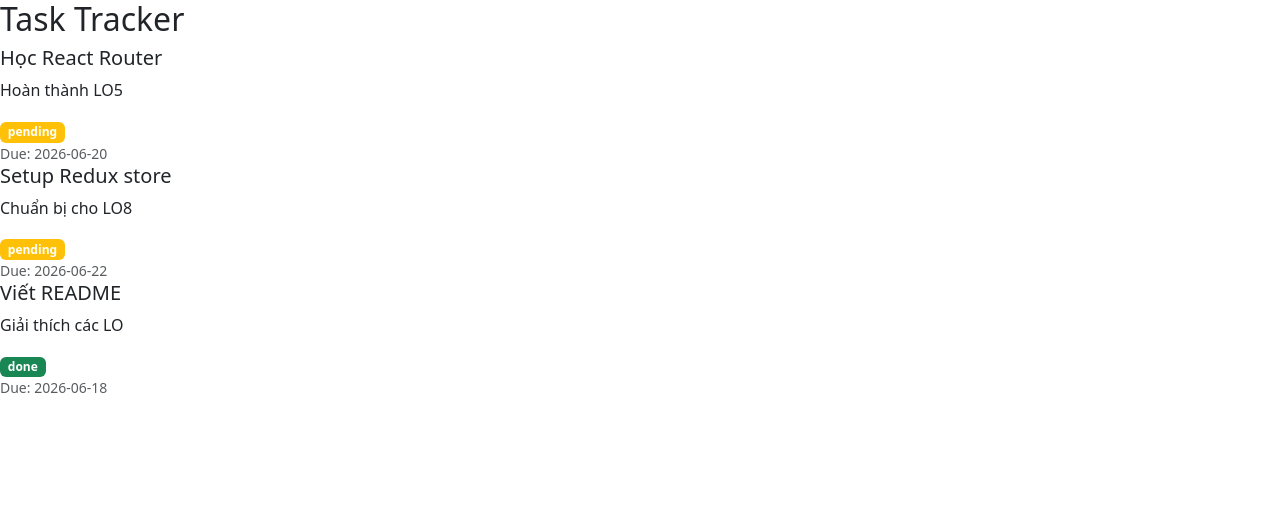
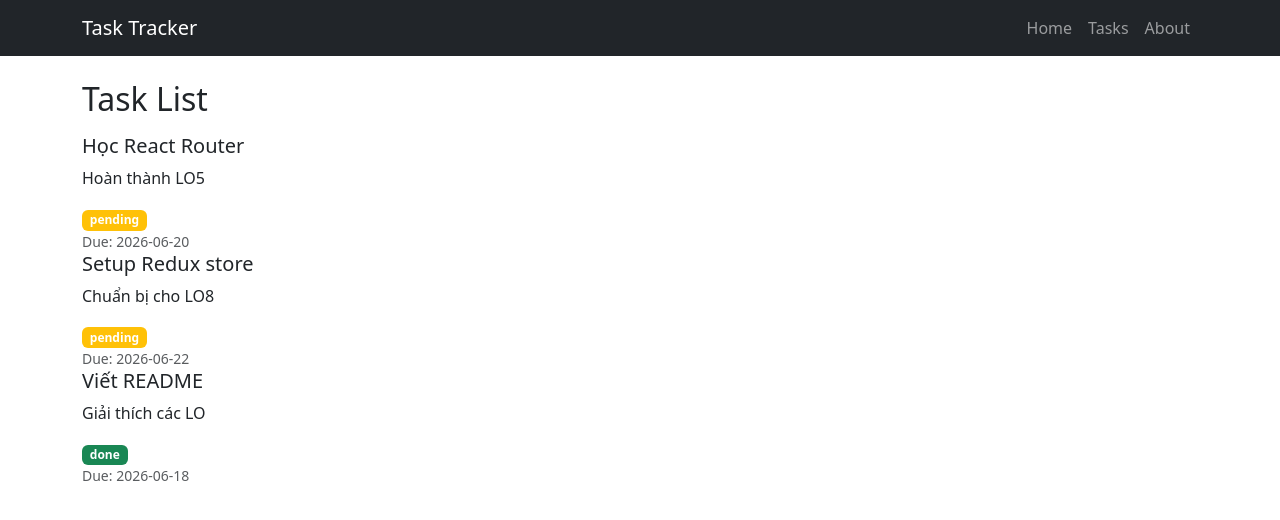
Before and after one commit to huytqDE200146/Task-Tracker, a React (Create React App) app: page / in a window 1280 px wide. Shown: the top 520 px of the page. Built offline with nearby package versions, Linux system fonts and the light colour scheme.

Commit message:
update App.js

```diff
--- a/src/App.js
+++ b/src/App.js
@@ -1,5 +1,7 @@
 // import TaskItemFunctional from './components/TaskItemFunctional';
 // import TaskItemClass from './components/TaskItemClass';
+import { Container } from 'react-bootstrap';
+import AppNavbar from './components/AppNavbar';
 import TaskList from './components/TaskList';
 import sampleTasks from './data/SampleTasks';
 
@@ -14,8 +16,11 @@ import sampleTasks from './data/SampleTasks';
 function App() {
   return (
     <div className="App">
-      <h2>Task Tracker</h2>
-      <TaskList tasks={sampleTasks} />
+      <AppNavbar />
+      <Container>
+        <h2 className="mb-3">Task List</h2>
+        <TaskList tasks={sampleTasks} />
+      </Container>
     </div>
   );
 }
```
